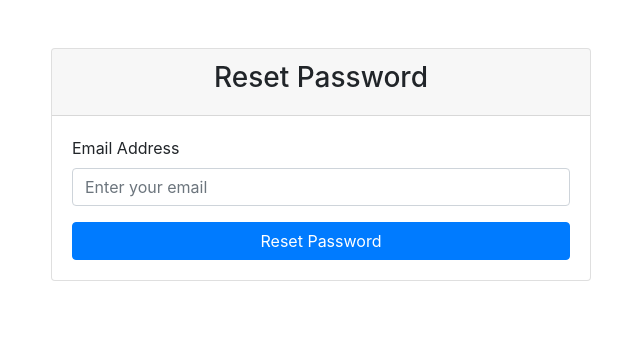
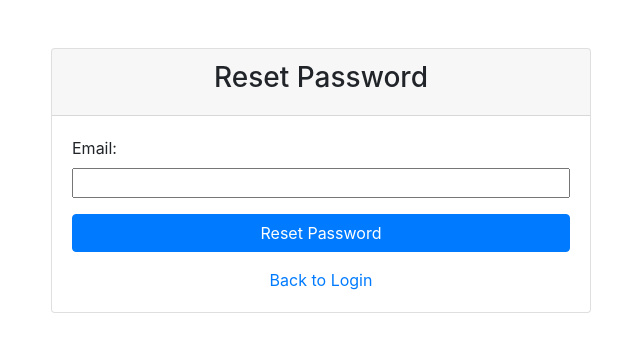
Before and after one commit to RinkitoKun/Django-University-Managment, a Django app: page /password_reset/ in a window 1280 px wide. Shown: the top 352 px of the page, without its empty margins (319-959 px from the left). Run offline with Django 5.2, Linux system fonts and the light colour scheme; some libraries are stand-ins or nearby versions.

Commit message:
Password reset fix

```diff
--- a/main_app/templates/password_reset_request.html
+++ b/main_app/templates/password_reset_request.html
@@ -5,8 +5,27 @@
     <meta charset="UTF-8">
     <meta http-equiv="X-UA-Compatible" content="IE=edge">
     <meta name="viewport" content="width=device-width, initial-scale=1.0">
-    <title>Password Reset Request</title>
+    <title>Password Reset Form</title>
     <link href="https://stackpath.bootstrapcdn.com/bootstrap/4.5.2/css/bootstrap.min.css" rel="stylesheet">
+    <style>
+        .messages {
+            text-align: center;
+        }
+        .form-group {
+            margin-bottom: 1rem;
+        }
+        .form-group input {
+            width: 100%;
+        }
+        /* Style for Django form paragraphs */
+        .form-group p {
+            margin-bottom: 1rem;
+        }
+        .form-group label {
+            display: block;
+            margin-bottom: 0.5rem;
+        }
+    </style>
 </head>
 
 <body>
@@ -18,37 +37,40 @@
                         <h3>Reset Password</h3>
                     </div>
                     <div class="card-body">
+                        {% if messages %}
+                        <div class="messages mb-3">
+                            {% for message in messages %}
+                            <div class="alert {% if message.tags %}alert-{{ message.tags }}{% endif %} alert-dismissible fade show text-center" role="alert">
+                                {{ message }}
+                                <button type="button" class="close" data-dismiss="alert" aria-label="Close">
+                                    <span aria-hidden="true">&times;</span>
+                                </button>
+                            </div>
+                            {% endfor %}
+                        </div>
+                        {% endif %}
+
                         <form method="post">
                             {% csrf_token %}
-                            <div class="form-group mb-3">
-                                <label for="email" class="form-label">Email Address</label>
-                                <input type="email"
-                                       name="email"
-                                       id="email"
-                                       class="form-control"
-                                       placeholder="Enter your email"
-                                       required
-                                       autocomplete="email"
-                                       {% if form.email.value %}value="{{ form.email.value }}"{% endif %}
-                                >
-                                {% if form.email.errors %}
-                                <div class="invalid-feedback d-block">
-                                    {% for error in form.email.errors %}
-                                        {{ error }}
-                                    {% endfor %}
-                                </div>
-                                {% endif %}
+                            <div class="form-group">
+                                {{ form.as_p }}
                             </div>
-                            <button type="submit" class="btn btn-primary btn-block w-100">Reset Password</button>
+                            <div class="d-grid gap-2">
+                                <button type="submit" class="btn btn-primary btn-block">Reset Password</button>
+                            </div>
                         </form>
+
+                        <div class="text-center mt-3">
+                            <a href="{% url 'login' %}" class="text-decoration-none">Back to Login</a>
+                        </div>
                     </div>
                 </div>
             </div>
         </div>
     </div>
+
+    <script src="https://code.jquery.com/jquery-3.5.1.slim.min.js"></script>
+    <script src="https://cdn.jsdelivr.net/npm/@popperjs/core@2.5.4/dist/umd/popper.min.js"></script>
+    <script src="https://stackpath.bootstrapcdn.com/bootstrap/4.5.2/js/bootstrap.min.js"></script>
 </body>
-<script src="https://code.jquery.com/jquery-3.5.1.slim.min.js"></script>
-<script src="https://cdn.jsdelivr.net/npm/@popperjs/core@2.5.4/dist/umd/popper.min.js"></script>
-<script src="https://stackpath.bootstrapcdn.com/bootstrap/4.5.2/js/bootstrap.min.js"></script>
-
 </html>
--- a/main_app/views.py
+++ b/main_app/views.py
@@ -20,19 +20,16 @@ def password_reset_request(request):
         form = PasswordResetForm(request.POST)
         if form.is_valid():
             email = form.cleaned_data['email']
-            try:
-                student = Student.objects.filter(email=email).first()
-                if student:
-                # Redirect to the password reset form
-                    return redirect('password_reset_form', student_id=student.student_id)
+            student = Student.objects.filter(email=email).first()
+            professor = Professor.objects.filter(email=email).first()
 
-                professor = Professor.objects.filter(email=email).first()
-                if professor:
-                    # Redirect to the password reset form
-                    return redirect('password_reset_form', professor_id=professor.professor_id)
-
-            except (Student.DoesNotExist, Professor.DoesNotExist):
+            if student:
+                return redirect('password_reset_form', student_id=student.student_id)
+            elif professor:
+                return redirect('password_reset_form', professor_id=professor.professor_id)
+            else:
                 messages.error(request, "Email does not exist in our records.")
+                return render(request, 'password_reset_request.html', {'form': form})
     else:
         form = PasswordResetForm()
     return render(request, 'password_reset_request.html', {'form': form})
```
Also changed, not shown: tests/test_views.py (+25 -0 lines).
